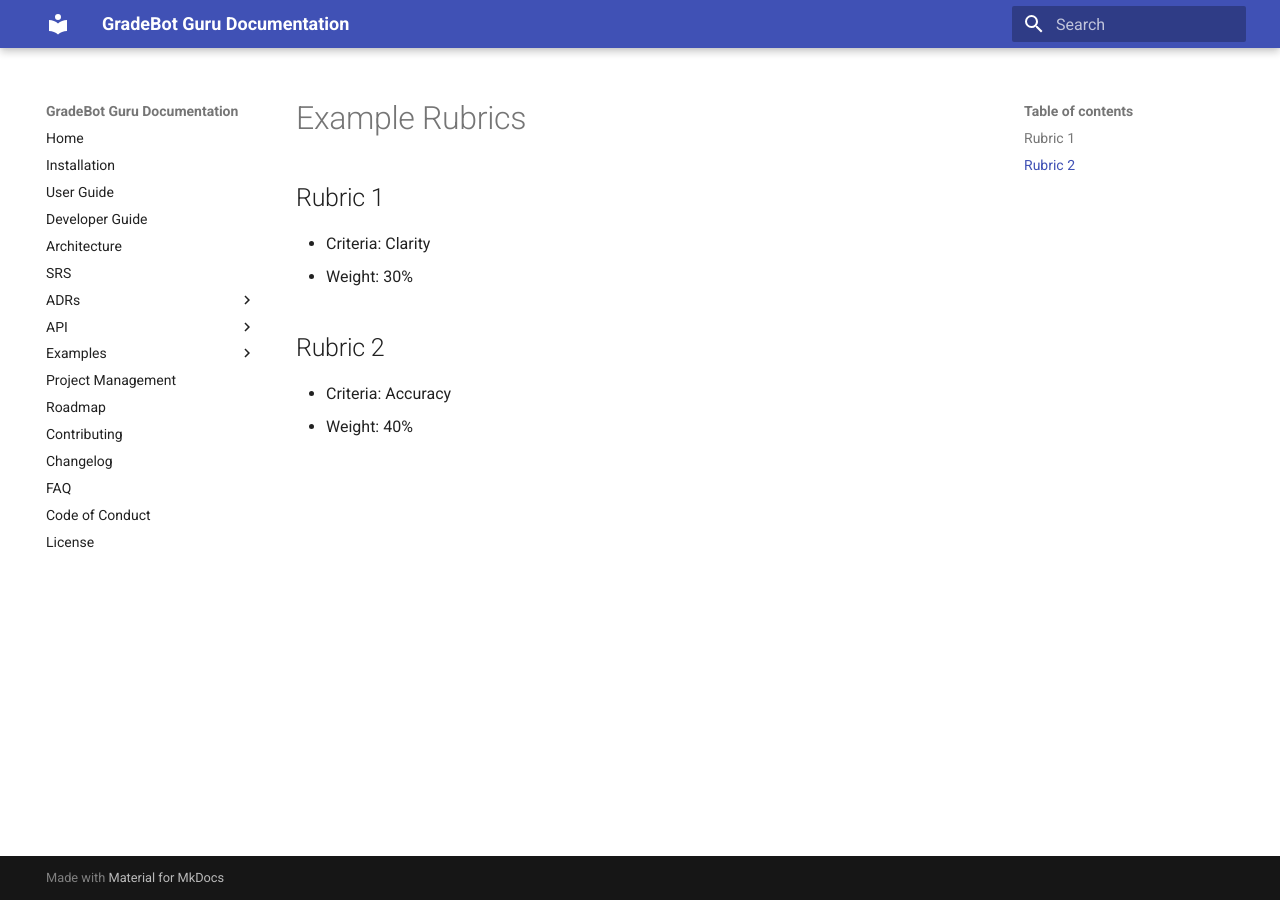
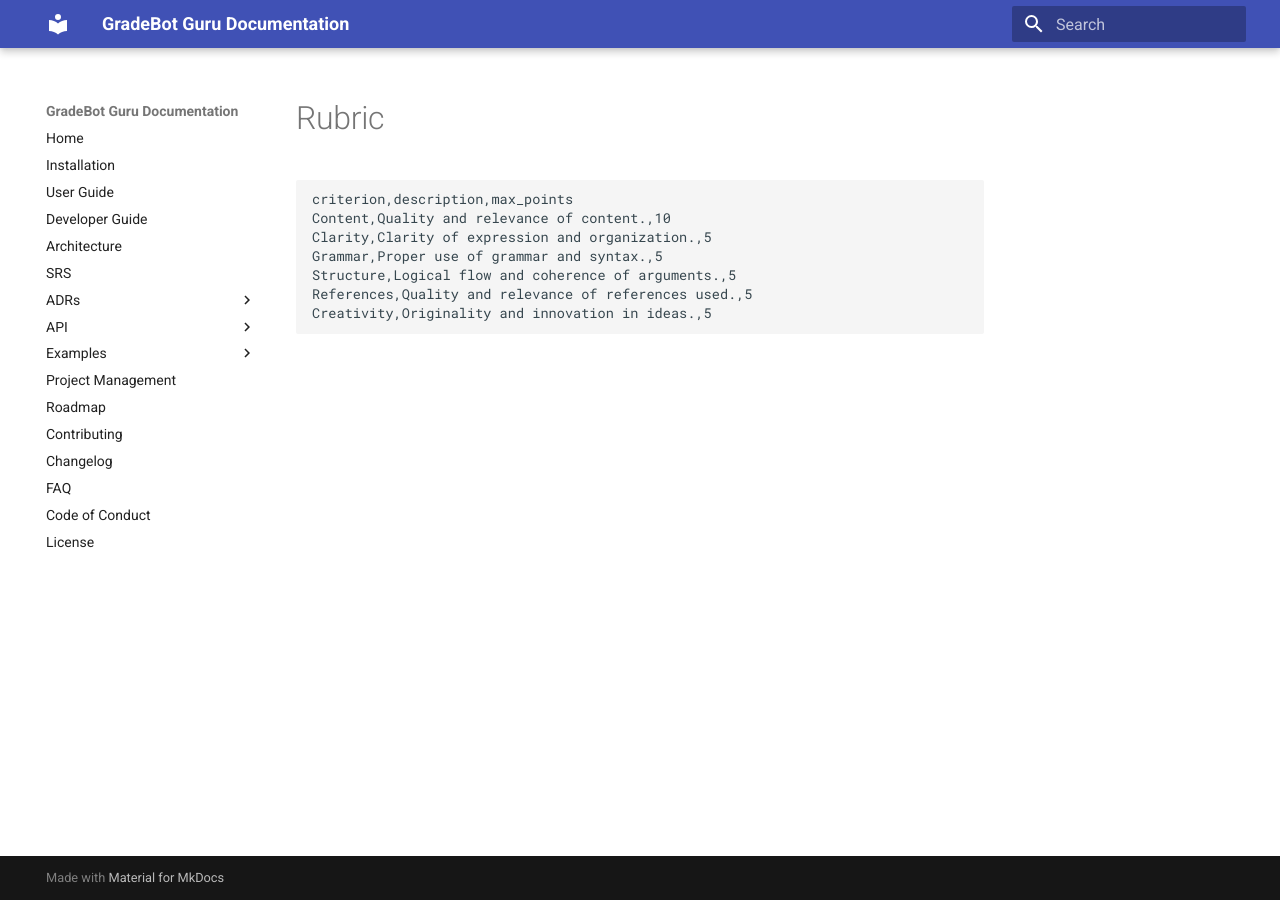
Before and after one commit to michael-borck/gradebot-guru, an MkDocs documentation site: the page built from docs/examples/rubric.md, in a window 1280 px wide. Built offline with MkDocs 1.6.1 and Material for MkDocs 9.7.7, drawn with Linux system fonts in a browser that asks for light colours.

Commit message:
feat: Add demo folder with sample config, rubric, and submissions, and update documentation examples

````diff
--- a/docs/examples/rubric.md
+++ b/docs/examples/rubric.md
@@ -1,9 +1,9 @@
-# Example Rubrics
-
-## Rubric 1
-- Criteria: Clarity
-- Weight: 30%
-
-## Rubric 2
-- Criteria: Accuracy
-- Weight: 40%
+```csv
+criterion,description,max_points
+Content,Quality and relevance of content.,10
+Clarity,Clarity of expression and organization.,5
+Grammar,Proper use of grammar and syntax.,5
+Structure,Logical flow and coherence of arguments.,5
+References,Quality and relevance of references used.,5
+Creativity,Originality and innovation in ideas.,5
+```
--- a/mkdocs.yml
+++ b/mkdocs.yml
@@ -25,6 +25,7 @@ nav:
       - LLM Interface: adr/0014-llm-interface.md
       - Semantic Versioning: adr/0015-semantic-versioning.md
       - Rubric Schema: adr/0016-rubric-schema.md
+      - Categorised Commit Messages: adr/0017-categorised-commit-messages.md
   - API:
       - Overview: api/overview.md
       - Configuration: api/config.md
````
Also changed, not shown: docs/adr/0017-categorised-commit-messages.md (added, +40 -0 lines), docs/examples/config.md (added, +7 -0 lines).
